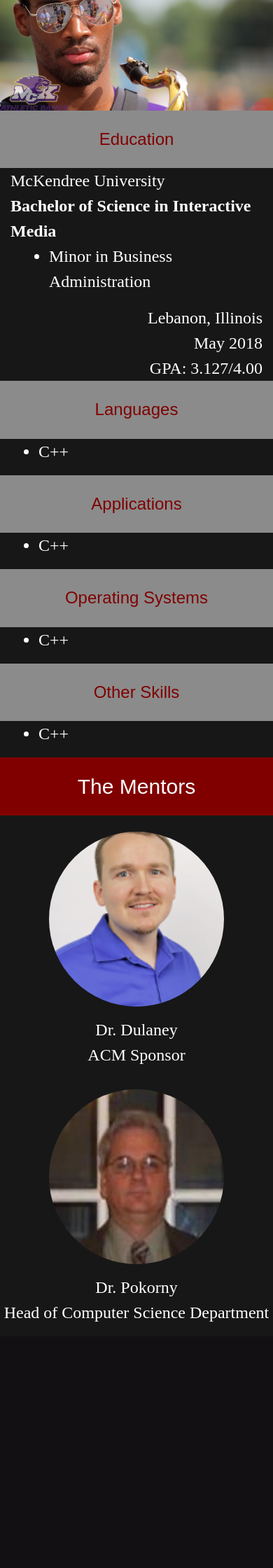
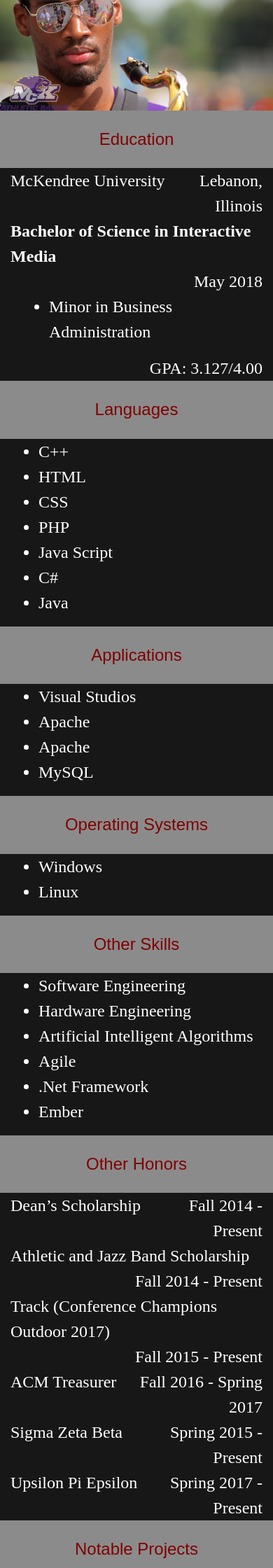
Before and after one commit to jetroutman/jetroutman.github.io, a PHP site: page /profile/resume.html in a window 390 px wide. Shown: the part 413-2653 px from the top of the page at 70% size. Before the commit the page ends 2301 px from the top, so only its background shows below. Run offline with PHP 8.4, Linux system fonts and the light colour scheme.

Commit message:
Updated Resume
Added a template to Resume

```diff
--- a/css/Blueprint.css
+++ b/css/Blueprint.css
@@ -198,6 +198,5 @@
 }
 .right{
 	margin-right: 15px;
-	float: right;
 	text-align: right;
 }
--- a/profile/resume.html
+++ b/profile/resume.html
@@ -59,37 +59,86 @@
       <div class="education col-12">
         <h2 class="col-12">Education</h2>
 
-        <div class="left">McKendree University<br>
-        <b>Bachelor of Science in Interactive Media</b><br>
-        <ul><li><span>Minor in Business Administration</span></li></ul></div>
-
-        <div class="right">Lebanon, Illinois<br>
-        May 2018<br>
-        GPA: 3.127/4.00</div>
+        <div class="left">McKendree University<br></div>
+          <div class="right">Lebanon, Illinois<br></div>
+        <div class="left"><b>Bachelor of Science in Interactive Media</b><br></div>
+          <div class="right">May 2018<br></div>
+        <div class="left"><ul><li><span>Minor in Business Administration</span></li></ul></div>
+          <div class="right">GPA: 3.127/4.00</div>
       </div>
       <div class="col-sm-12 col-md-3">
         <h2>Languages</h2>
         <ul>
           <li>C++</li>
+          <li>HTML</li>
+          <li>CSS</li>
+          <li>PHP</li>
+          <li>Java Script</li>
+          <li>C#</li>
+          <li>Java</li>
         </ul>
       </div>
       <div class="col-sm-12 col-md-3">
         <h2>Applications</h2>
         <ul>
-          <li>C++</li>
+          <li>Visual Studios</li>
+          <li>Apache</li>
+          <li>Apache</li>
+          <li>MySQL</li>
         </ul>
       </div>
       <div class="col-sm-12 col-md-3">
         <h2>Operating Systems</h2>
         <ul>
-          <li>C++</li>
+          <li>Windows</li>
+          <li>Linux</li>
         </ul>
       </div>
       <div class="col-sm-12 col-md-3">
         <h2>Other Skills</h2>
         <ul>
-          <li>C++</li>
+          <li>Software Engineering</li>
+          <li>Hardware Engineering</li>
+          <li>Artificial Intelligent Algorithms</li>
+          <li>Agile</li>
+          <li>.Net Framework</li>
+          <li>Ember</li>
         </ul>
+      </div>
+    </div>
+
+    <div class="row">
+      <div class="col-12">
+      <h2>Other Honors</h2>
+        <div class="left">Dean’s Scholarship</div><div class="right">Fall 2014 - Present</div>
+        <div class="left">Athletic and Jazz Band Scholarship</div><div class="right">Fall 2014 - Present</div>
+        <div class="left">Track (Conference Champions Outdoor 2017)</div><div class="right">Fall 2015 - Present</div>
+        <div class="left">ACM Treasurer</div><div class="right" >Fall 2016 - Spring 2017</div>
+        <div class="left">Sigma Zeta Beta</div><div class="right" >Spring 2015 - Present</div>
+        <div class="left">Upsilon Pi Epsilon</div><div class="right" >Spring 2017 - Present</div>
+      </div>
+    </div>
+
+    <div class="row">
+      <h2 class="col-12" style="margin-bottom: 8px;">Notable Projects</h2>
+      <div class="col-12 col-md-4 csi">
+        <a href="csi415.html">CSI 415</a>
+        <p>Database Management Systems<br><br>
+        Insert The Class Description...<br>
+        Description of the project/web page that we worked on</p>
+      </div>
+      <div class="col-12 col-md-4 games">
+        <a href="games.html">Game Development</a>
+        <p>The Game a Week Challenge<br><br>
+        Currently beginning to develop games. I am using unreal engines to develop, because I have a background in C++. To start I will take on the game a week challenge and be creating games in 1 week cycles then reviewing on the improvements that I need to make and then at some point I will move on to month cycles and so on.<br>
+        1st week 6/12/2017 - 6/19/2017<br>
+        2nd week coming soon...</p>
+      </div>
+      <div class="col-12 col-md-4 future">
+        <a href="future.html">Future</a>
+        <p>Musical Endeavors<br><br>
+        Here's a link to some other projects that I have que'd to work on<br>
+        </p>
       </div>
     </div>
 
```
Also changed, not shown: profile/home.html (+4 -4 lines).
